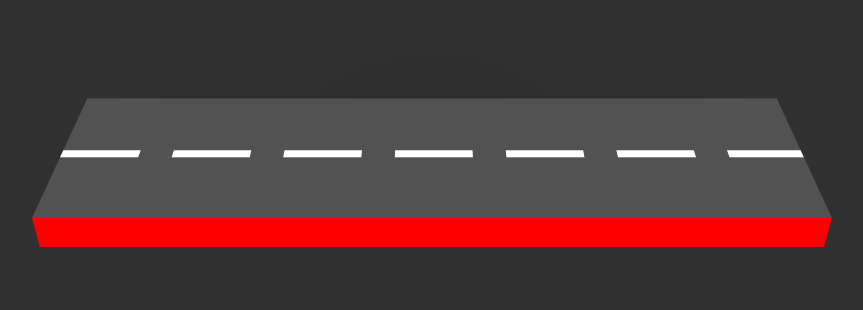
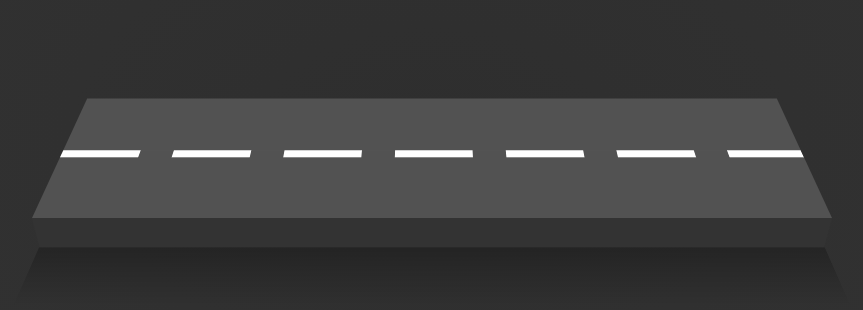
Before and after one commit to BAsnetSujan420/CSS-Playground, a plain HTML site: page CSS Animations/treadmill-box.html in a window 1280 px wide. Shown: the part 262-572 px from the top of the page, without its empty margins (208-1071 px from the left). Drawn offline with Linux system fonts and the light colour scheme.

Commit message:
Added shadow on treadmill

```diff
--- a/CSS Animations/css/treadmill-box-style.css
+++ b/CSS Animations/css/treadmill-box-style.css
@@ -45,8 +45,18 @@
   position: absolute;
   width: 100%;
   height: 30px;
-  background: #f00;
+  background: #333;
   bottom: -30px;
   transform-origin: top;
   transform: perspective(500px) rotateX(-25deg);
 }
+
+.shadow {
+  position: absolute;
+  bottom: -93px;
+  left: 50%;
+  width: 95%;
+  transform: translateX(-50%);
+  height: 60px;
+  background: linear-gradient(rgba(0, 0, 0, 0.25), transparent);
+}
```
